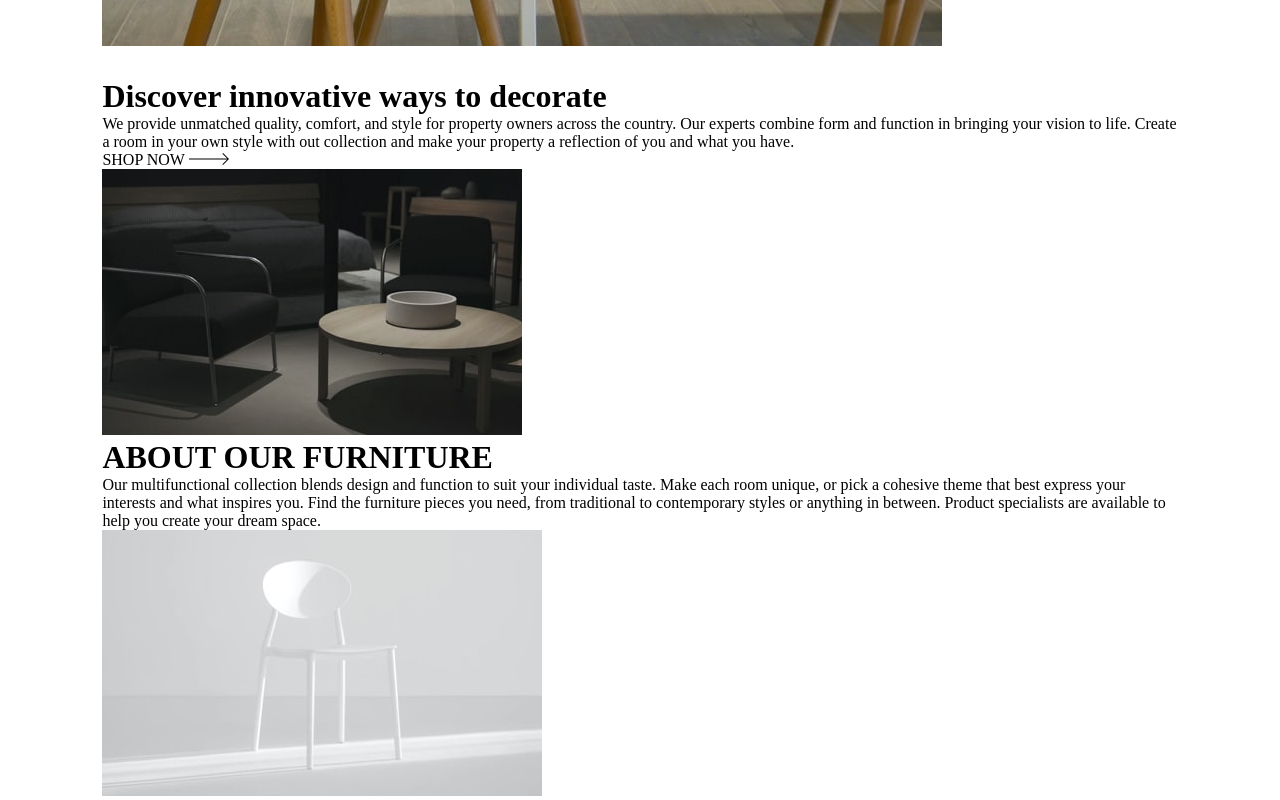
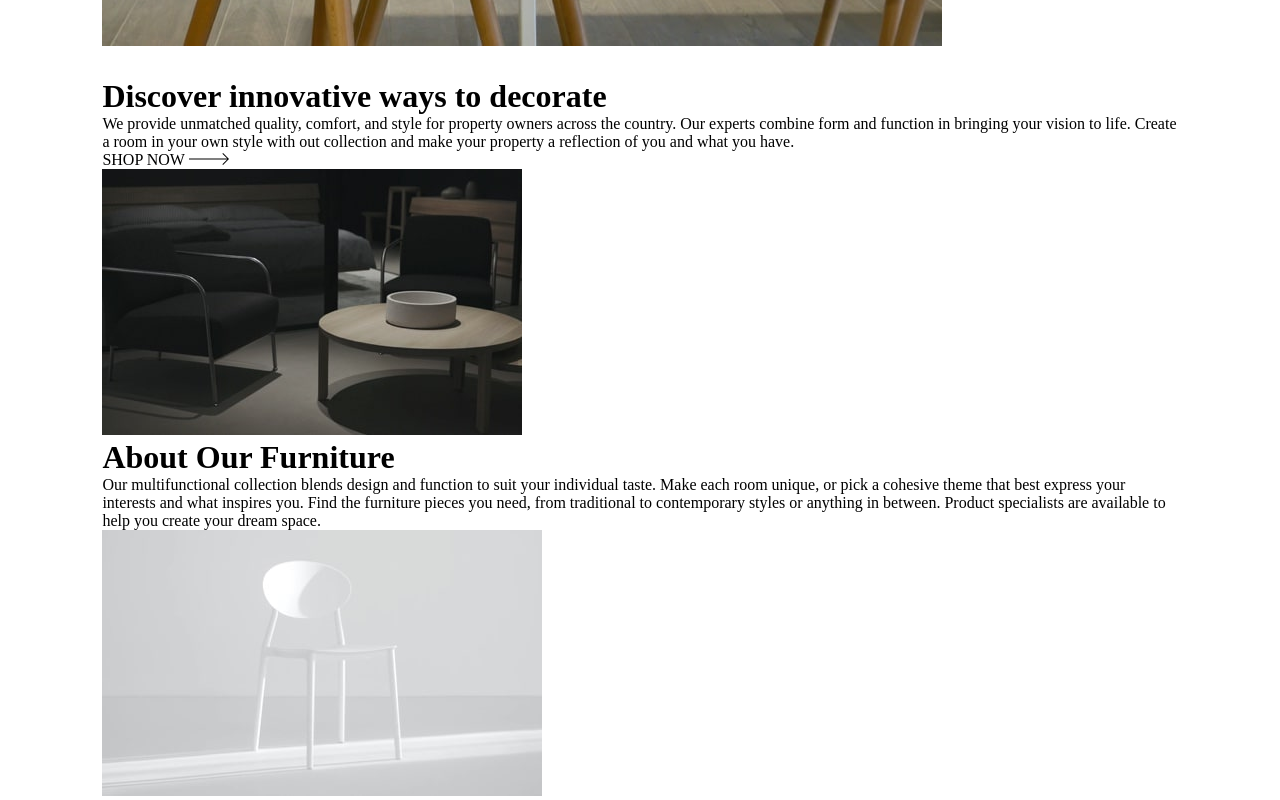
Before and after one commit to MilitusInnocent/room-homepage, a React (Create React App) app: page / in a window 1280 px wide. Shown: the part 578-1378 px from the top of the page. Built offline with nearby package versions, Linux system fonts and the light colour scheme.

Commit message:
Better alt tag descroptions

```diff
--- a/src/components/About.js
+++ b/src/components/About.js
@@ -1,27 +1,26 @@
 import React from 'react';
 import darkAbout from '../images/image-about-dark.jpg';
 import lightAbout from '../images/image-about-light.jpg';
-import arrow from '../images/icon-arrow.svg';
 
 const About = () => (
     <div className="about">
         <div className="about__image__container">
-            <img src={darkAbout} alt="About image dark" />
+            <img src={darkAbout} alt="Black loveseats" />
         </div>
 
         <div className="about__textbox">
-            <h1 className="about__textbox__heading">ABOUT OUR FURNITURE</h1>
+            <h1 className="about__textbox__heading">About Our Furniture</h1>
             <p className="about__textbox__text">
-            Our multifunctional collection blends design and function to suit your
-            individual taste. Make each room unique, or pick a cohesive theme that
-            best express your interests and what inspires you. Find the furniture
-            pieces you need, from traditional to contemporary styles or anything in between.
-            Product specialists are available to help you create your dream space.
+                Our multifunctional collection blends design and function to suit your
+                individual taste. Make each room unique, or pick a cohesive theme that
+                best express your interests and what inspires you. Find the furniture
+                pieces you need, from traditional to contemporary styles or anything in between.
+                Product specialists are available to help you create your dream space.
             </p>
         </div>
 
         <div className="about__image__container">
-            <img src={lightAbout} alt="About image light" />
+            <img src={lightAbout} alt="White modern style chair" />
         </div>
     </div>
 )
```
Also changed, not shown: 1 other file (tests, documents, lock files or other folders).
